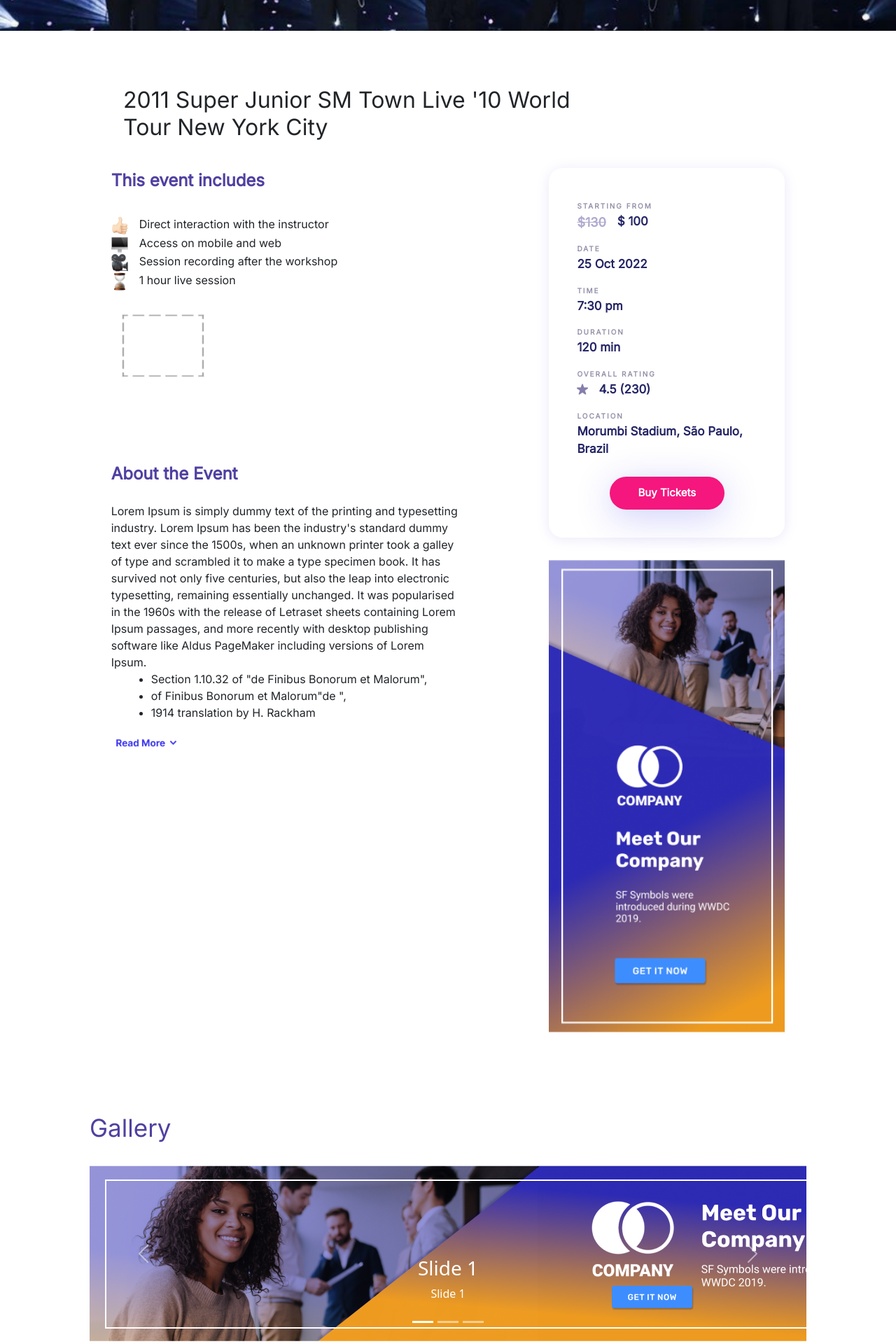
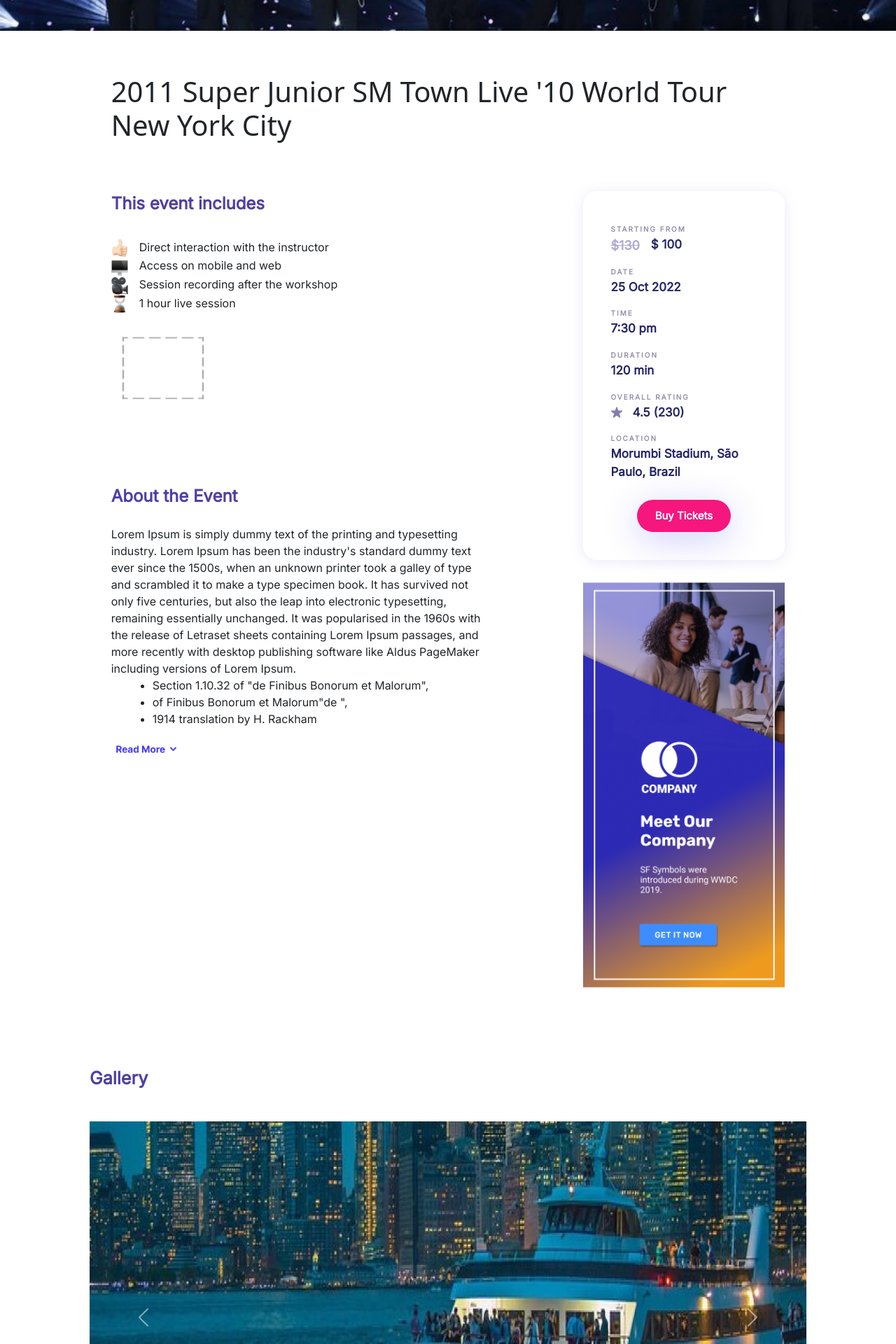
Before and after one commit to sohaibabbasi26/Events-App, a Next.js app: page /attraction in a window 1280 px wide. Shown: the part 400-2320 px from the top of the page at 70% size. Built offline with nearby package versions, Linux system fonts and the light colour scheme; a web font is replaced by a local one.

Commit message:
fixed the attraction screen

```diff
--- a/components/Corousel/corosoul.jsx
+++ b/components/Corousel/corosoul.jsx
@@ -1,3 +1,5 @@
+
+import styles from "../../styles/style.module.css";
 
 import React, { useState } from 'react';
 import {
@@ -14,19 +16,19 @@
 
 const items = [
     {
-        src: '/cover.png',
+        src: '/cover2.png',
         altText: 'Slide 1',
         caption: 'Slide 1',
         key: 1,
     },
     {
-        src: '/cover.png',
+        src: '/gallery.jpg',
         altText: 'Slide 2',
         caption: 'Slide 2',
         key: 2,
     },
     {
-        src: '/cover.png',
+        src: '/crousel2.png',
         altText: 'Slide 3',
         caption: 'Slide 3',
         key: 3,
@@ -65,11 +67,12 @@
 
 
                 tag="div"
+                style={{ height: "100%", width: "100%" }}
                 onExiting={() => setAnimating(true)}
                 onExited={() => setAnimating(false)}
                 key={item.src}
             >
-                <img src={item.src} alt={item.altText} />
+                <img style={{ height: "35rem", width: "100%" }} src={item.src} alt={item.altText} />
                 <CarouselCaption
                     captionText={item.caption}
                     captionHeader={item.caption}
@@ -91,6 +94,7 @@
 
 
                 style={{ width: "100%" }}
+
                 className='corousel_base'
                 activeIndex={activeIndex}
                 next={next}
--- a/components/attractionAbout.jsx
+++ b/components/attractionAbout.jsx
@@ -1,18 +1,21 @@
 // import Head from "next/head";
 import Image from "next/image";
 import styles from "../styles/style.module.css";
+import "../styles/style.module.css";
 
 import "./responsive.css"
 
 
 export default function HeaderContent() {
+
+
   return (
 
 
-    <div style={{ width: "100%"  }} className={styles.headings}>
+    <div style={{ width: "100%", overflow: "hidden", minHeight: "maxContent" }} >
 
 
-      <h1>2011 Super Junior SM Town Live '10 World Tour New York City</h1>
+      <h1 style={{ padding: "3%" }} className="attraction_main_head">2011 Super Junior SM Town Live '10 World Tour New York City</h1>
       <h2 className={styles.headingMob}>
         Directly seated and inside for you to enjoy the show.
       </h2>
@@ -125,7 +128,7 @@
         </div>
 
 
-        <div style={{ display: "flex", minWidth: "35%", justifyContent: "center", alignItems: "center", flexDirection: "column" }} className={styles.sideNavbarContainer}>
+        <div style={{ display: "flex", minWidth: "30%", justifyContent: "center", alignItems: "center", flexDirection: "column" }} className={styles.sideNavbarContainer}>
 
           <div style={{ width: '100%' }} className={styles.sideNavbar}>
 
@@ -197,6 +200,7 @@
           <div className={styles.bannerRes}>
 
             <Image
+              className="attraction_middle_banner"
               src="/mediabanner.png"
               style={{ width: "100%" }}
               alt="Banner"
@@ -209,6 +213,9 @@
 
 
       </div>
+
+
+
     </div>
   );
 }
--- a/components/responsive.css
+++ b/components/responsive.css
@@ -1,4 +1,9 @@
 @media only screen and (max-width: 1000px) {
+
+
+    .attraction_middle_banner {
+        height: 15rem;
+    }
 
 
     .attractionAboutComp {
@@ -23,7 +28,7 @@
         margin-top: -2rem;
         width: 90%;
 
-        height: 110rem !important;
+        /* height: 110rem !important; */
 
 
 
@@ -49,7 +54,7 @@
 
     .comment_section_base {
 
-        width: 90%;
+        width: 90% !important;
         height: 65rem !important;
         padding-left: 0.5rem !important;
 
@@ -97,6 +102,12 @@
 @media only screen and (max-width: 500px) {
 
 
+
+    .page_bottom_cover {
+
+        height: 25rem !important;
+        /* width: 00% !important; */
+    }
 
     .comment_heading {
 
--- a/components/review/style.css
+++ b/components/review/style.css
@@ -36,8 +36,11 @@
     display: flex;
     font-family: 'Inter', sans-serif;
 
+
+
     color: #5040A1;
-    font-size: 35px;
+    font-size: 25px;
+    font-weight: 600;
 
 
 }
--- a/styles/style.module.css
+++ b/styles/style.module.css
@@ -1,3 +1,4 @@
+
 .hero_header_container {
     width: 100%;
     height: auto;
@@ -31,9 +32,11 @@
     margin-left: 3rem;
     font-family: 'Inter', sans-serif;
 
+}
 
 
-}
+
+
 
 .headingMob {
     display: none;
```
Also changed, not shown: public/cover2.png (added), public/gallery.jpg (added).
